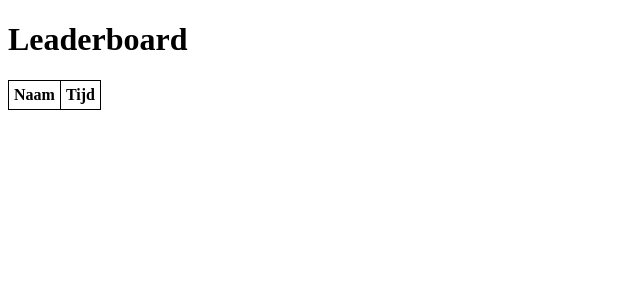
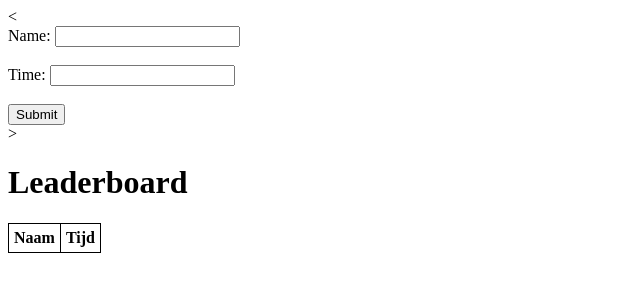
Before and after one commit to RobinPho/Adtladder, a plain HTML site: page index.html in a window 1280 px wide. Shown: the whole page, without its empty margins (0-640 px from the left). Drawn offline with Linux system fonts and the light colour scheme.

Commit message:
Update index.html

```diff
--- a/index.html
+++ b/index.html
@@ -7,7 +7,16 @@ table { border-collapse: collapse; }
 th, td { border: 1px solid black; padding: 5px; }
 </style>
 </head>
-<body>
+<<form id="entry-form">
+  <label for="name">Name:</label>
+  <input type="text" id="name" name="name" required><br><br>
+
+  <label for="time">Time:</label>
+  <input type="text" id="time" name="time" required><br><br>
+
+  <input type="submit" value="Submit">
+</form>
+>
 
 <h1>Leaderboard</h1>
 
```
